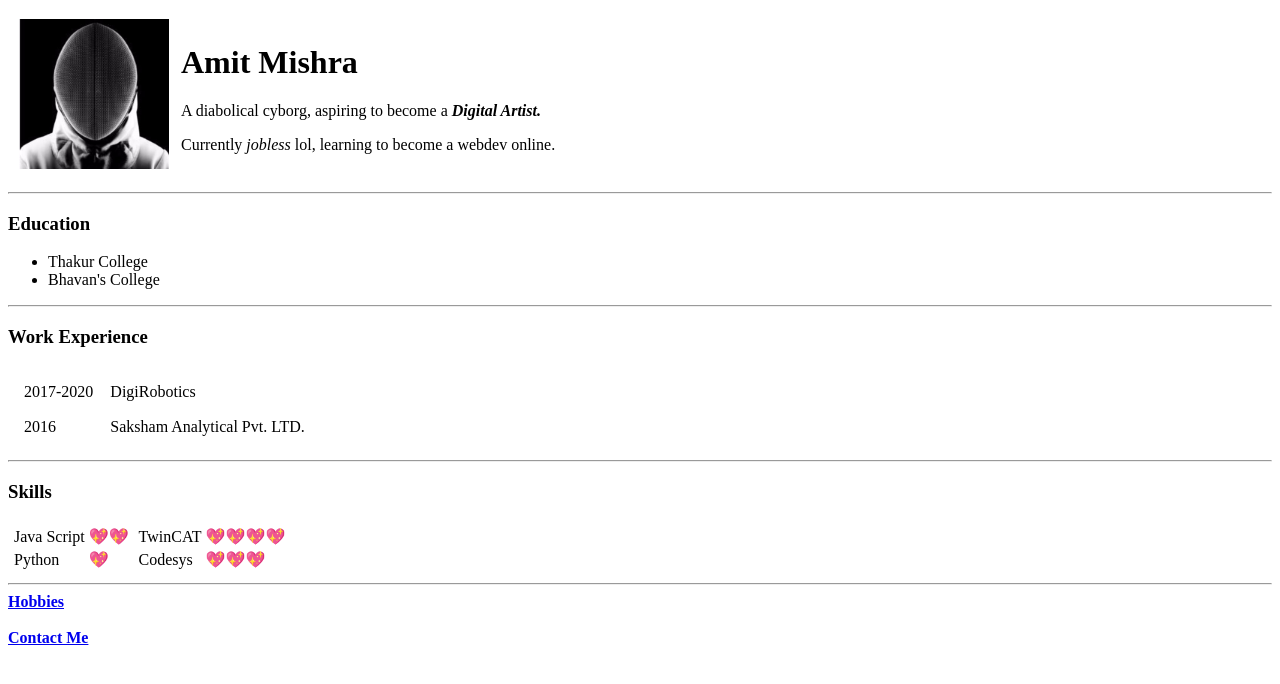
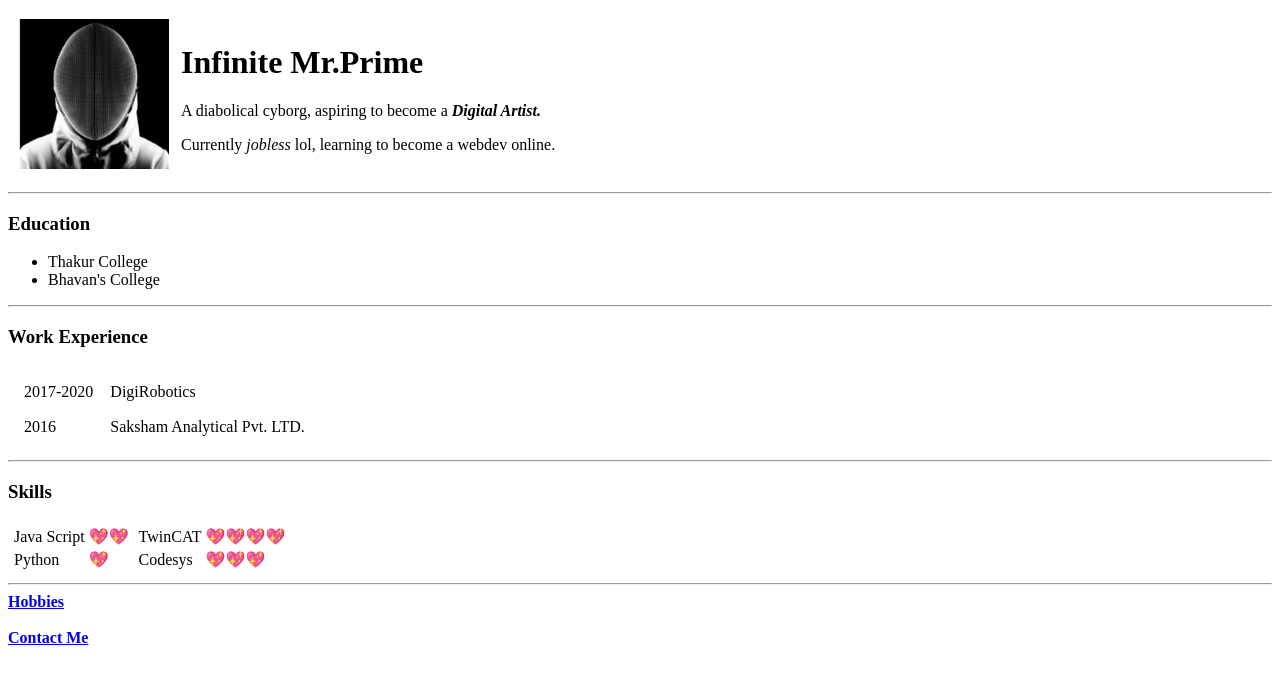
Before and after one commit to InfiniteMrPrime/personalinfo, a plain HTML site: page index.html in a window 1280 px wide. Drawn offline with Linux system fonts and the light colour scheme.

Commit message:
Update index.html

```diff
--- a/index.html
+++ b/index.html
@@ -11,7 +11,7 @@
     <tr>
       <td><img src="img/InfiniteMrPrime.jpg" alt="" width="150" height="150"></td>
       <td>
-        <h1>Amit Mishra</h1>
+        <h1>Infinite Mr.Prime</h1>
         <p>A diabolical cyborg, aspiring to become a <em><strong>Digital Artist.</strong></em></p>
         <p>Currently <em>jobless</em> lol, learning to become a webdev online.</p>
       </td>
```
